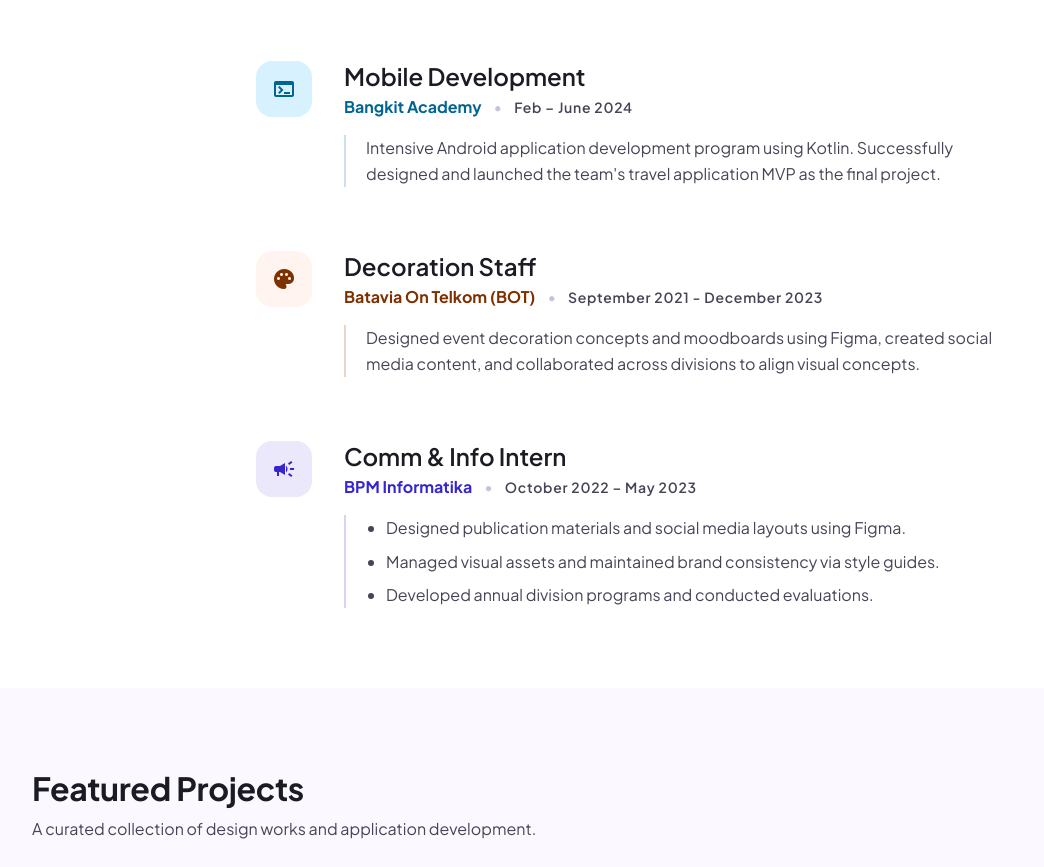
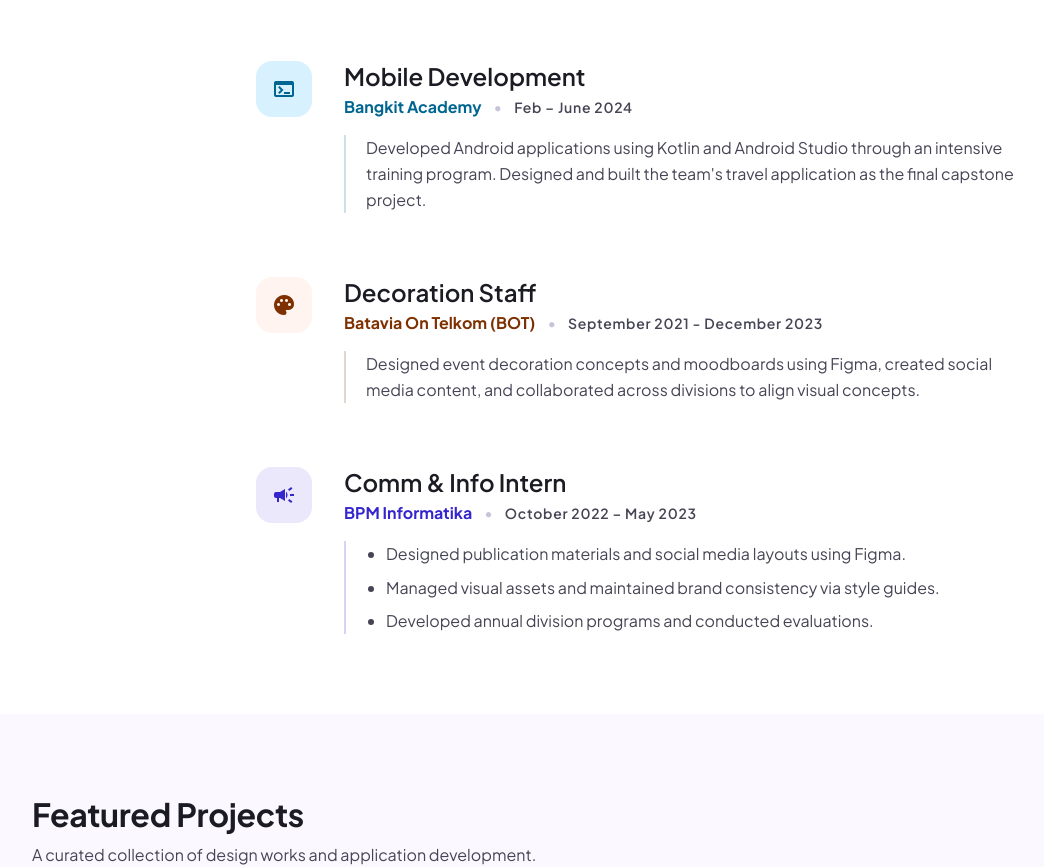
Before and after one commit to Fayzaputrii/Portofolio, a plain HTML site: page index.html in a window 1280 px wide. Shown: the part 1841-2708 px from the top of the page, without its empty margins (0-1044 px from the left). Drawn offline with nearby package versions, Linux system fonts and the light colour scheme.

Commit message:
update bangkit

```diff
--- a/index.html
+++ b/index.html
@@ -251,7 +251,7 @@
 <span class="text-on-surface-variant text-label-md">Feb – June 2024</span>
 </div>
 <div class="mt-4 pl-1 border-l-2 border-secondary/20">
-<p class="text-on-surface-variant text-body-md leading-relaxed pl-4">Intensive Android application development program using Kotlin. Successfully designed and launched the team's travel application MVP as the final project.</p>
+<p class="text-on-surface-variant text-body-md leading-relaxed pl-4">Developed Android applications using Kotlin and Android Studio through an intensive training program. Designed and built the team's travel application as the final capstone project.</p>
 </div>
 </div>
 </div>
```
